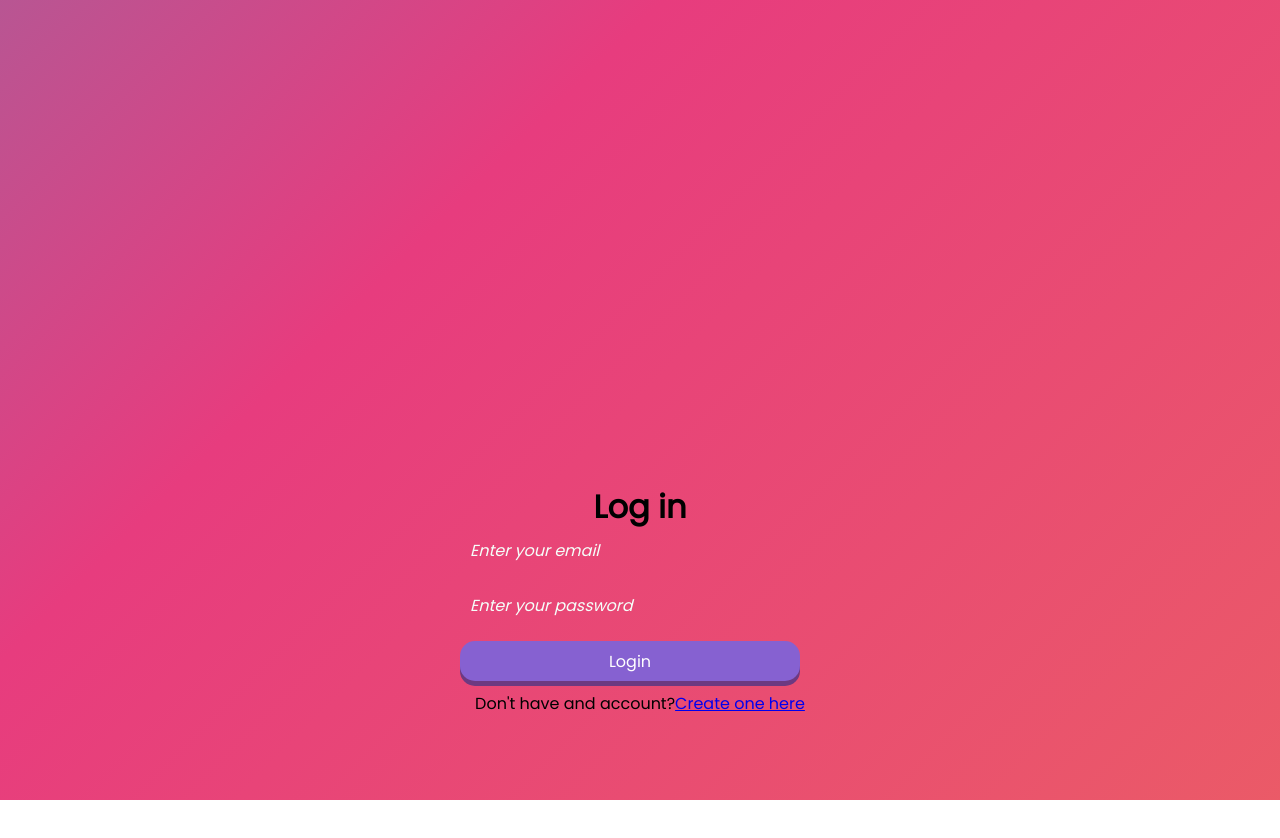
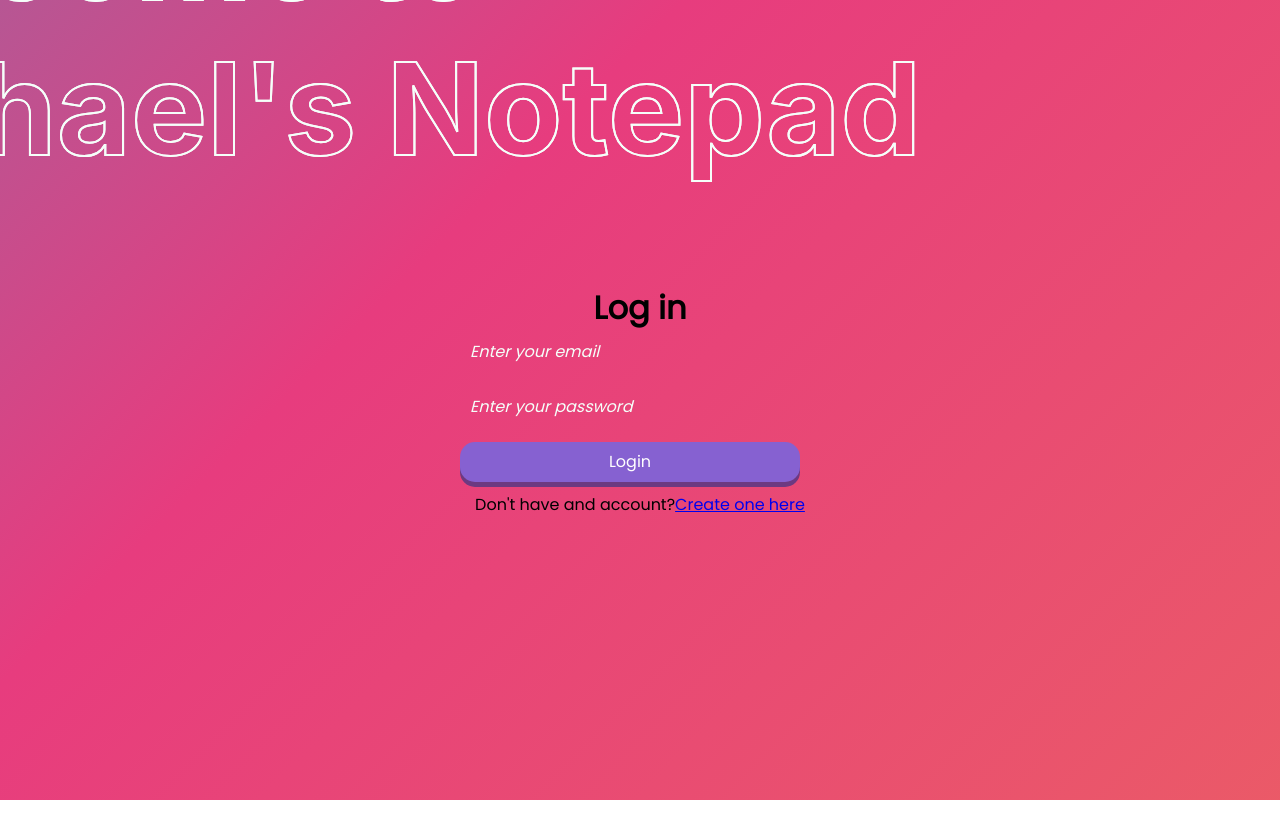
Before and after one commit to RachaelSMathew/notepad-rachael, a React (Create React App) app: page /login in a window 1280 px wide. Shown: the top 838 px of the page. After the commit the page ends 800 px from the top, so only its background shows below. Built offline with nearby package versions, Linux system fonts and the light colour scheme; no server answers.

Commit message:
Update Login.js

```diff
--- a/src/Login.js
+++ b/src/Login.js
@@ -35,18 +35,10 @@ function Login(){
 
   return(
     <div className="login-background">
-    <svg viewBox="0 10 1960 300">
-    <symbol id="s-text">
-      <text text-anchor="middle" x="50%" y="80%">WELCOME RACHAEL. </text>
-    </symbol>
-    <g class = "g-ants">
-      <use xlink:href="#s-text" class="text-copy"></use>
-      <use xlink:href="#s-text" class="text-copy"></use>
-      <use xlink:href="#s-text" class="text-copy"></use>
-      <use xlink:href="#s-text" class="text-copy"></use>
-      <use xlink:href="#s-text" class="text-copy"></use>
-    </g>
-    </svg>
+    <div className="welcome-text">
+    <h2>Welcome to Rachael's Notepad</h2>
+    <h2>Welcome to Rachael's Notepad</h2>
+    </div>
     <div className='center'>
       <div className='auth'>
         <h1>Log in</h1>
```
